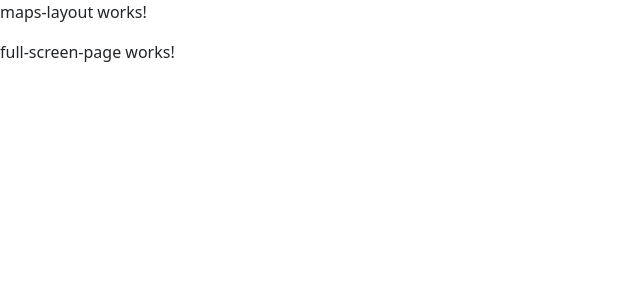
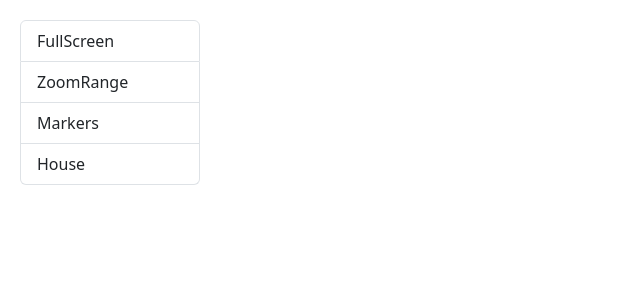
Before and after one commit to SimondRG/mapsApp, an Angular app: page /maps in a window 1280 px wide. Before the commit this address led to /maps/fullsceen. Shown: the top 300 px of the page, without its empty margins (0-640 px from the left). Built offline with nearby package versions, Linux system fonts and the light colour scheme.

Commit message:
Creación del menú de la aplicación

```diff
--- a/src/app/maps/components/side-menu/side-menu.component.html
+++ b/src/app/maps/components/side-menu/side-menu.component.html
@@ -1 +1,10 @@
-<p>side-menu works!</p>
+
+<ul class="list-group">
+    @for (item of menuItems; track $index) {
+        <li [routerLink]="[item.route]"
+            routerLinkActive="active"
+            class="list-group-item">
+                {{ item.name }}
+        </li>
+    }
+</ul>
--- a/src/app/maps/components/side-menu/side-menu.component.ts
+++ b/src/app/maps/components/side-menu/side-menu.component.ts
@@ -1,10 +1,22 @@
 import { Component } from '@angular/core';
 
+interface MenuItem {
+  name: string;
+  route: string;
+}
+
 @Component({
-  selector: 'app-side-menu',
+  selector: 'maps-side-menu',
   templateUrl: './side-menu.component.html',
-  styles: ``
+  styles: ` li{ cursor:pointer; transition: 0.2s all } `
 })
 export class SideMenuComponent {
 
+  public menuItems: MenuItem[] = [
+    { name: 'FullScreen', route: '/maps/fullscreen' },
+    { name: 'ZoomRange', route: '/maps/zoom-range' },
+    { name: 'Markers', route: '/maps/markers' },
+    { name: 'House', route: '/maps/properties' },
+  ]
+
 }
--- /dev/null
+++ b/src/app/maps/layout/maps-layout/maps-layout.component.css
@@ -0,0 +1,7 @@
+maps-side-menu {
+    position: fixed;
+    top: 20px;
+    left: 20px;
+    z-index: 999;
+    width: 180px;
+}
--- a/src/app/maps/layout/maps-layout/maps-layout.component.html
+++ b/src/app/maps/layout/maps-layout/maps-layout.component.html
@@ -1,3 +1,5 @@
-<p>maps-layout works!</p>
+<maps-side-menu />
 
-<router-outlet/>
+
+
+<router-outlet />
--- a/src/app/maps/layout/maps-layout/maps-layout.component.ts
+++ b/src/app/maps/layout/maps-layout/maps-layout.component.ts
@@ -2,7 +2,7 @@ import { Component } from '@angular/core';
 
 @Component({
   templateUrl: './maps-layout.component.html',
-  styles: ``
+  styleUrl: './maps-layout.component.css'
 })
 export class MapsLayoutComponent {
 
--- a/src/app/maps/maps-routing.module.ts
+++ b/src/app/maps/maps-routing.module.ts
@@ -14,7 +14,7 @@ const routes: Routes = [
     path:'',
     component: MapsLayoutComponent,
     children:[
-      { path: 'fullsceen', component: FullScreenPageComponent },
+      { path: 'fullscreen', component: FullScreenPageComponent },
       { path: 'zoom-range', component: ZommRangePageComponent },
       { path: 'markers', component: MarkersPageComponent },
       { path: 'properties', component: PropertiesPageComponent },
```
